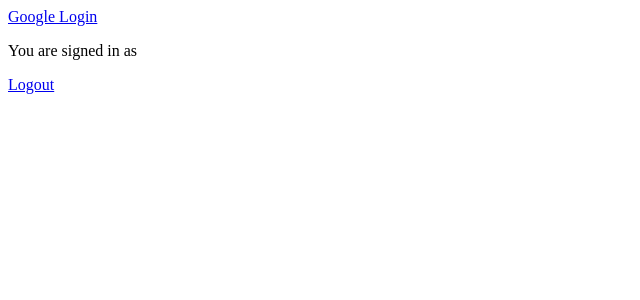
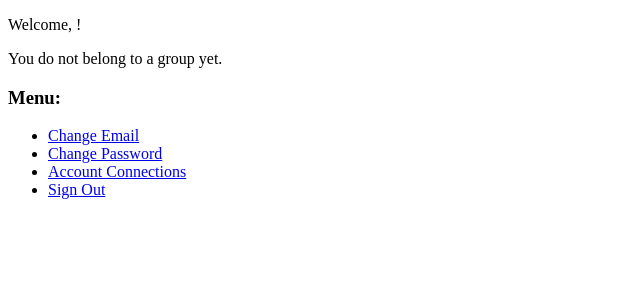
Before and after one commit to ItsGotToBeThere/SWE-project, a Django app: page / in a window 1280 px wide. Shown: the top 300 px of the page, without its empty margins (0-640 px from the left). Run offline with Django 4.2, Linux system fonts and the light colour scheme; a user stored in the database is signed in; some libraries are stand-ins or nearby versions.

Commit message:
adding librarian and patron permissions with their respective dashboards and menus

```diff
--- a/notes_app/templates/notes_app/home.html
+++ b/notes_app/templates/notes_app/home.html
@@ -1,16 +1,39 @@
 <!DOCTYPE html>
 <html lang="en">
-  <head>
+<head>
     <meta charset="UTF-8">
-    <title>Notes App Login</title>
-  </head>
-  <body>
+    <meta name="viewport" content="width=device-width, initial-scale=1.0">
+    <title>Notes App</title>
+</head>
+<body>
     {% load socialaccount %}
-    <a href="{% provider_login_url 'google'%}?next=/">Google Login</a>
 
     {% if user.is_authenticated %}
-    <p>You are signed in as {{user.email}}</p>
-    <a href="logout">Logout</a>
+        <p>Welcome, {{ user.email }}!</p>
+
+        {% if user.groups.all|length > 0 %}
+            {% for group in user.groups.all %}
+                {% if group.name == "Librarians" %}
+                    <a href="{% url 'notes_app:librarian_dashboard' %}">Librarian Dashboard</a><br>
+                {% elif group.name == "Patrons" %}
+                    <a href="{% url 'notes_app:patron_dashboard' %}">Patron Dashboard</a><br>
+                {% endif %}
+            {% endfor %}
+        {% else %}
+            <p>You do not belong to a group yet.</p>
+        {% endif %}
+
+        <h3>Menu:</h3>
+        <ul>
+            <li><a href="{% url 'account_email' %}">Change Email</a></li>
+            <li><a href="{% url 'account_change_password' %}">Change Password</a></li>
+            <li><a href="{% url 'socialaccount_connections' %}">Account Connections</a></li>
+            <li><a href="{% url 'account_logout' %}">Sign Out</a></li>
+        </ul>
+
+    {% else %}
+        <p>You are not signed in.</p>
+        <a href="{% provider_login_url 'google' %}?next=/">Google Login</a>
     {% endif %}
-  </body>
+</body>
 </html>
--- a/notes_app/urls.py
+++ b/notes_app/urls.py
@@ -1,9 +1,11 @@
 from django.urls import path
-
 from . import views
 
 app_name = "notes_app"
+
 urlpatterns = [
     path("", views.index, name="index"),
-    path("logout", views.logout_view, name="logout"),
+    path("logout/", views.logout_view, name="logout_view"),
+    path("patron-dashboard/", views.patron_dashboard, name='patron_dashboard'),
+    path("librarian-dashboard/", views.librarian_dashboard, name='librarian_dashboard'),
 ]
--- a/notes_app/views.py
+++ b/notes_app/views.py
@@ -1,10 +1,36 @@
 from django.http import HttpResponse
 from django.contrib.auth import logout
 from django.shortcuts import render, redirect
+from django.contrib.auth.models import Group
+from django.dispatch import receiver
+from allauth.account.signals import user_signed_up
+from django.contrib.auth.decorators import login_required
+from .decorators import librarian_required, patron_required
 
 def index(request):
     return render(request, "notes_app/home.html")
 
+@login_required
 def logout_view(request):
     logout(request)
-    return redirect("/") #go back to home page
+    return redirect("/")  #go back to home page
+
+def anonymous_view(request):
+    return render(request, "notes_app/anonymous_view.html")
+
+# assign new users to patrons group by default
+@receiver(user_signed_up)
+def assign_user_group(user, **kwargs):
+    patron_group, created = Group.objects.get_or_create(name="Patrons")
+
+    if not user.groups.filter(name="Patrons").exists():
+        user.groups.add(patron_group)
+        user.save()
+
+@patron_required
+def patron_dashboard(request):
+    return render(request, "notes_app/patron_dashboard.html")
+
+@librarian_required
+def librarian_dashboard(request):
+    return render(request, "notes_app/librarian_dashboard.html")
```
Also changed, not shown: notes_app/decorators.py (added, +23 -0 lines), notes_app/templates/notes_app/librarian_dashboard.html (added, +22 -0 lines), notes_app/templates/notes_app/patron_dashboard.html (added, +22 -0 lines), db.sqlite3.
